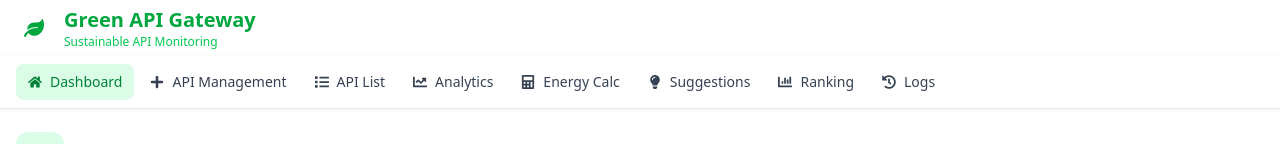
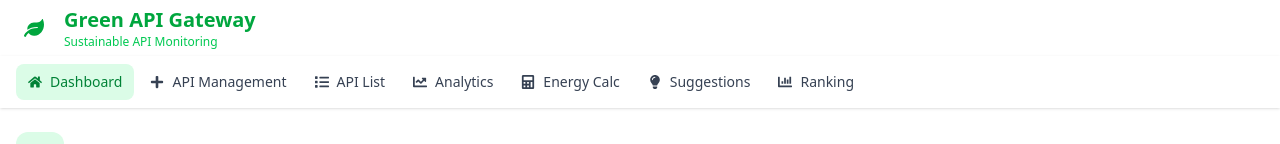
Before and after one commit to palash1212/Green-Api-Gateway, a React (Vite) app: page / in a window 1280 px wide. Shown: the top 144 px of the page. Built offline with nearby package versions, Linux system fonts and the light colour scheme.

Commit message:
remove logs from navbar

```diff
--- a/src/nav/Navbar.jsx
+++ b/src/nav/Navbar.jsx
@@ -7,7 +7,6 @@ import {
   FaCalculator,
   FaLightbulb,
   FaChartBar,
-  FaHistory,
 } from "react-icons/fa";
 
 const links = [
@@ -18,7 +17,6 @@ const links = [
   { to: "/energy-calculation", label: "Energy Calc", icon: <FaCalculator /> },
   { to: "/suggestions", label: "Suggestions", icon: <FaLightbulb /> },
   { to: "/ranking", label: "Ranking", icon: <FaChartBar /> },
-  { to: "/logs", label: "Logs", icon: <FaHistory /> },
 ];
 
 export default function Navbar() {
```
